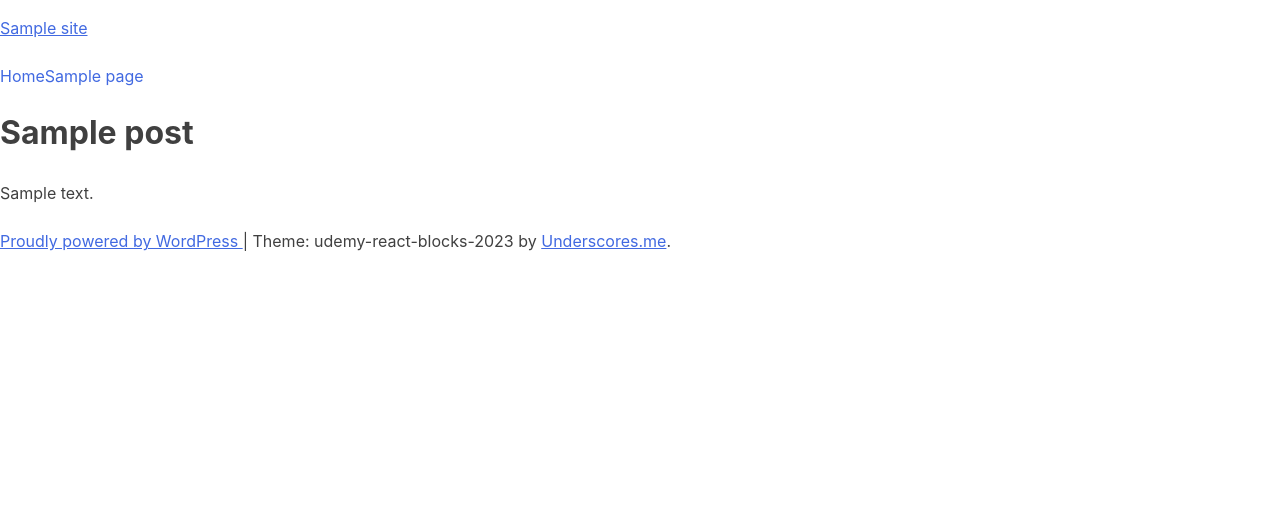
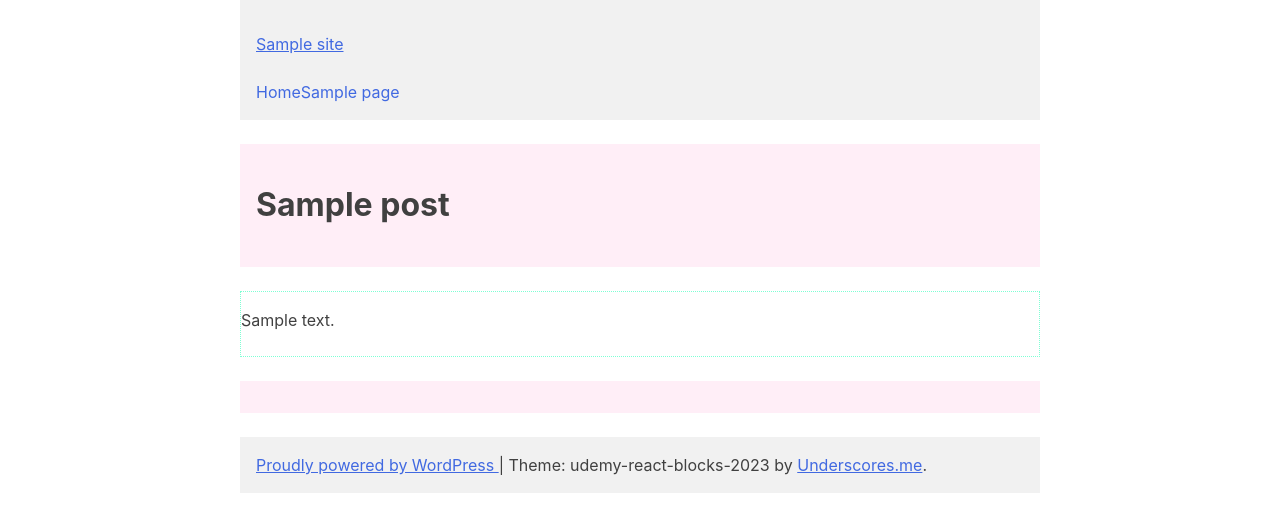
Before and after one commit to sr4136/udemy-react-blocks-2023, a WordPress theme: template themes/udemy-react-blocks-2023/page.php in a window 1280 px wide. Shown: the top 532 px of the page. Run offline with PHP 8.4 and a stand-in for WordPress, Linux system fonts and the light colour scheme; the site name, menu and one post (Sample post) are stand-ins, and other content is empty; some libraries are stand-ins or nearby versions.

Commit message:
Updating general styles

```diff
--- a/themes/udemy-react-blocks-2023/style.css
+++ b/themes/udemy-react-blocks-2023/style.css
@@ -1,5 +1,4 @@
 /*!
-Theme Name: udemy-react-blocks-2023
 Theme URI: http://underscores.me/
 Author: Underscores.me
 Author URI: http://underscores.me/
@@ -9,13 +8,11 @@ Tested up to: 5.4
 Requires PHP: 5.6
 License: GNU General Public License v2 or later
 License URI: LICENSE
-Text Domain: udemy-react-blocks-2023
 Tags: custom-background, custom-logo, custom-menu, featured-images, threaded-comments, translation-ready
 
 This theme, like WordPress, is licensed under the GPL.
 Use it to make something cool, have fun, and share what you've learned.
 
-udemy-react-blocks-2023 is based on Underscores https://underscores.me/, (C) 2012-2020 Automattic, Inc.
 Underscores is distributed under the terms of the GNU GPL v2 or later.
 
 Normalizing styles have been helped along thanks to the fine work of
@@ -967,3 +964,28 @@ textarea {
 	margin-right: auto;
 	margin-bottom: 1.5em;
 }
+
+/* Custom Stuff for Udemy Course */
+.site {
+	margin: 0 auto;
+	max-width: 800px;
+}
+.site-main {
+	margin: 1.5em 0 0 0;
+}
+.site-header,
+.site-footer,
+.widget-area {
+	background: #F1F1F1;
+	padding: 1em;
+}
+.entry-header,
+.entry-footer {
+    background: #FFEEF7;
+    padding: 1em;
+}
+
+.entry-content {
+    border: 1px dotted aquamarine;
+    margin: 1.5em 0;
+}
```
